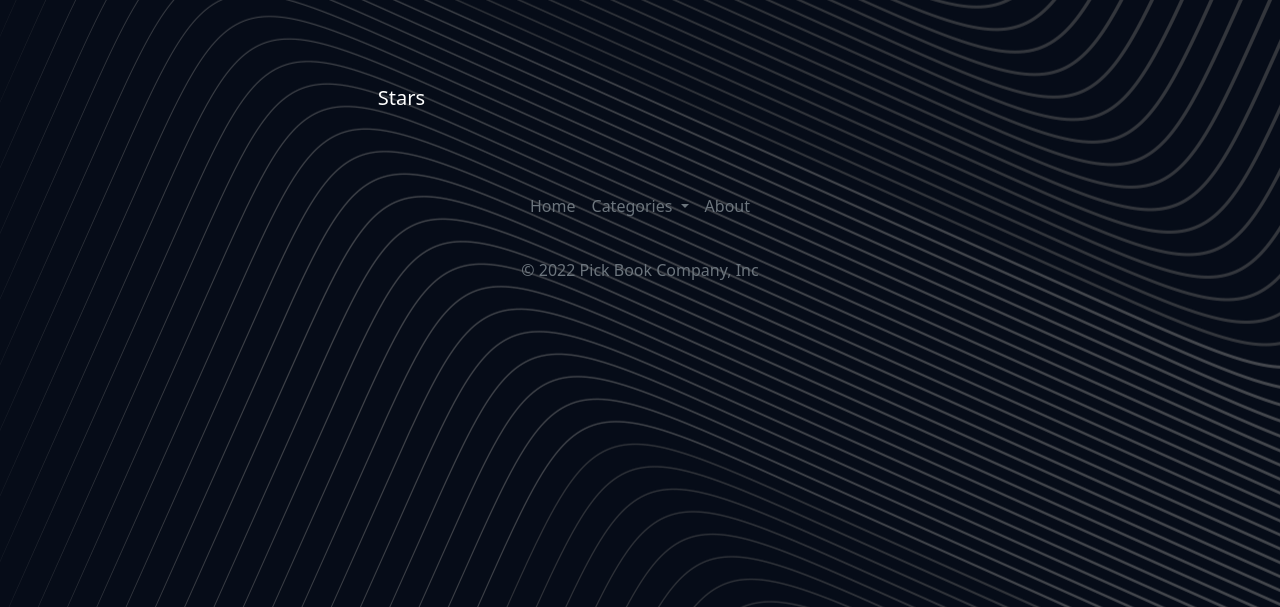
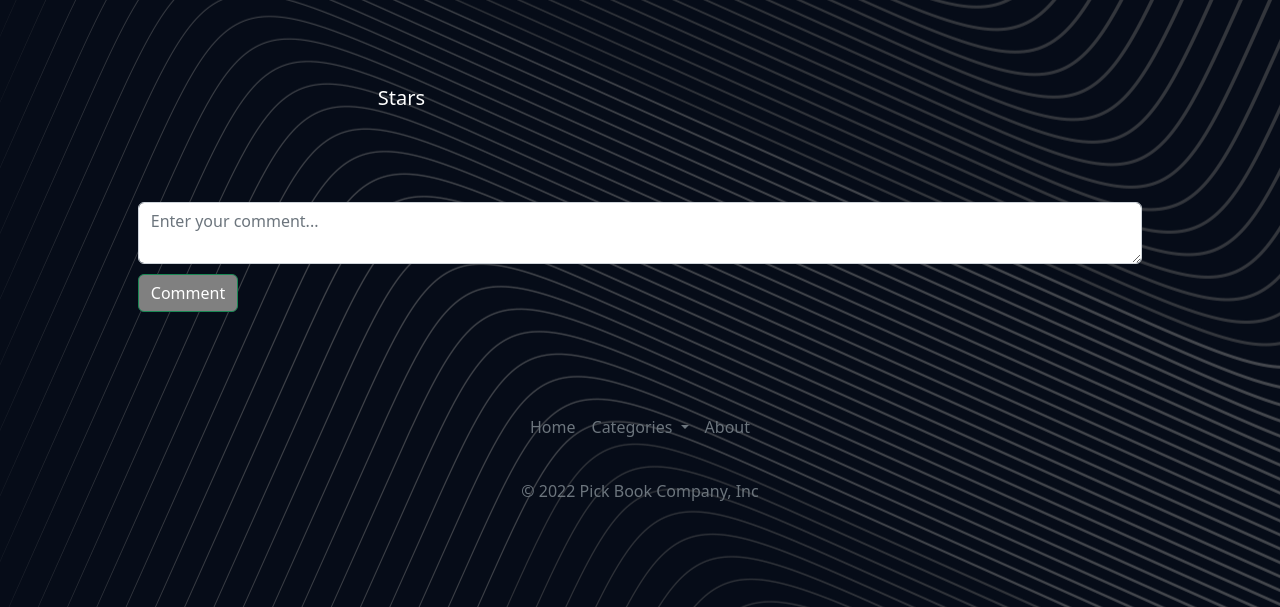
Before and after one commit to MaarkNassef/ITI-Project, a Flask app: template templates/book.html in a window 1280 px wide. Shown: the part 157-764 px from the top of the page. Run offline with Flask 2, Linux system fonts and the light colour scheme; the template is opened without the code that fills it, so the values that code supplies are empty.

Commit message:
Comment is added

```diff
--- /dev/null
+++ b/GLOBAL.py
@@ -0,0 +1,16 @@
+import sqlite3
+userEmail = ''
+
+
+def getUserId(email):
+    print(email)
+    conn = sqlite3.connect('Database.db')
+    cur = conn.cursor()
+    query = f"SELECT id FROM Users WHERE Email = '{email}';"
+    cur.execute(query)
+    rows = cur.fetchone()
+    conn.close()
+    return rows[0]
+
+def getEmail():
+    return userEmail
--- a/app.py
+++ b/app.py
@@ -1,6 +1,10 @@
+from ast import Global, If
 from flask import Flask, redirect, render_template,request, url_for,flash
 import sqlite3
 import db
+import GLOBAL
+
+
 app = Flask(__name__)
 app.config['SECRET_KEY']='SK'
 @app.route('/',methods=['GET','POST'])
@@ -20,11 +24,13 @@
     if request.method=="POST":
         name = request.form['name']
         email = request.form['email']
+
         password = request.form['password']
         repPassword = request.form['repPassword']
         connect = sqlite3.connect('Database.db')
         if password==repPassword:
             connect.execute(f"""INSERT INTO Users (Name,Email,Password) VALUES('{name}','{email}','{password}');""")
+            GLOBAL.userEmail= email
             connect.commit()
             db.close_db(connect)
             return redirect(url_for('index'))
@@ -44,6 +50,8 @@
         row = row.fetchone()
         db.close_db(connect)
         if row[0] == password:
+            GLOBAL.userEmail= email
+            print(GLOBAL.userEmail)
             return redirect(url_for('index'))
         else:
             flash("Password doesn't match!!")
@@ -51,12 +59,18 @@
     else:
         return render_template('SignIn.html')
 
-@app.route('/book/<int:id>')
+@app.route('/book/<int:id>',methods=['GET','POST'])
 def book(id):
     connect = sqlite3.connect('Database.db')
     cur=connect.cursor()
     cur.execute(f"select * from Books WHERE book_id = {id};")
     data=cur.fetchone()
+    if request.method=='POST':
+        comme = request.form['comm']
+        cur = connect.cursor()
+        print(GLOBAL.getEmail())
+        cur.execute(f"""INSERT INTO Comments (book_id,User_id,book_comm) VALUES('{id}','{GLOBAL.getUserId(GLOBAL.getEmail())}','{comme}');""")
+        connect.commit()
     connect.close()
     return render_template('book.html', data=data)
 
--- a/templates/book.html
+++ b/templates/book.html
@@ -14,8 +14,26 @@
                 <h5 class="text-white">{{data[3]}}</h5>
                 <h5 class="text-white">{{data[4]}} Stars</h5>
                 <h5 class="text-white" style="margin-top: 5%;">{{data[5]}}</h5>
+
               </div>
             </div>
+
+            <div class="row" style="padding: 5%;" >
+              <div class="col align-items-center">
+              <form method="post">
+                <div class="form-group">
+
+                  <textarea aria-required="true" name="comm" placeholder="Enter your comment..." name="comment" required id="form3Example3cg" class="form-control"></textarea>
+                  <button  style="background-color: gray; margin-top: 1%; right:0 ; color: white;" class="btn btn-outline-success " type="submit">
+                    Comment</button>
+
+                </div>
+              </form>
+            </div>
+
+          </div>
         </div>
   </div>
+
+
 {% endblock %}
```
Also changed, not shown: Database.db.
